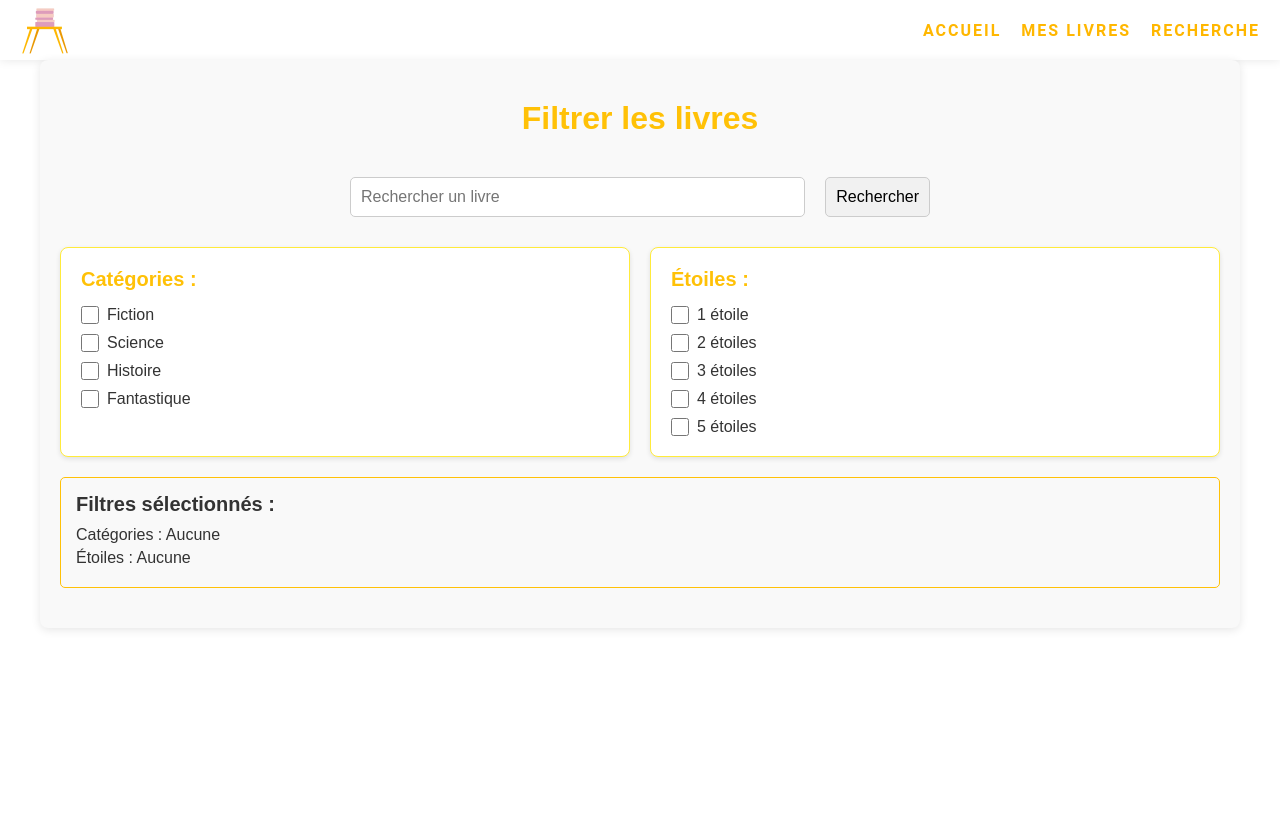
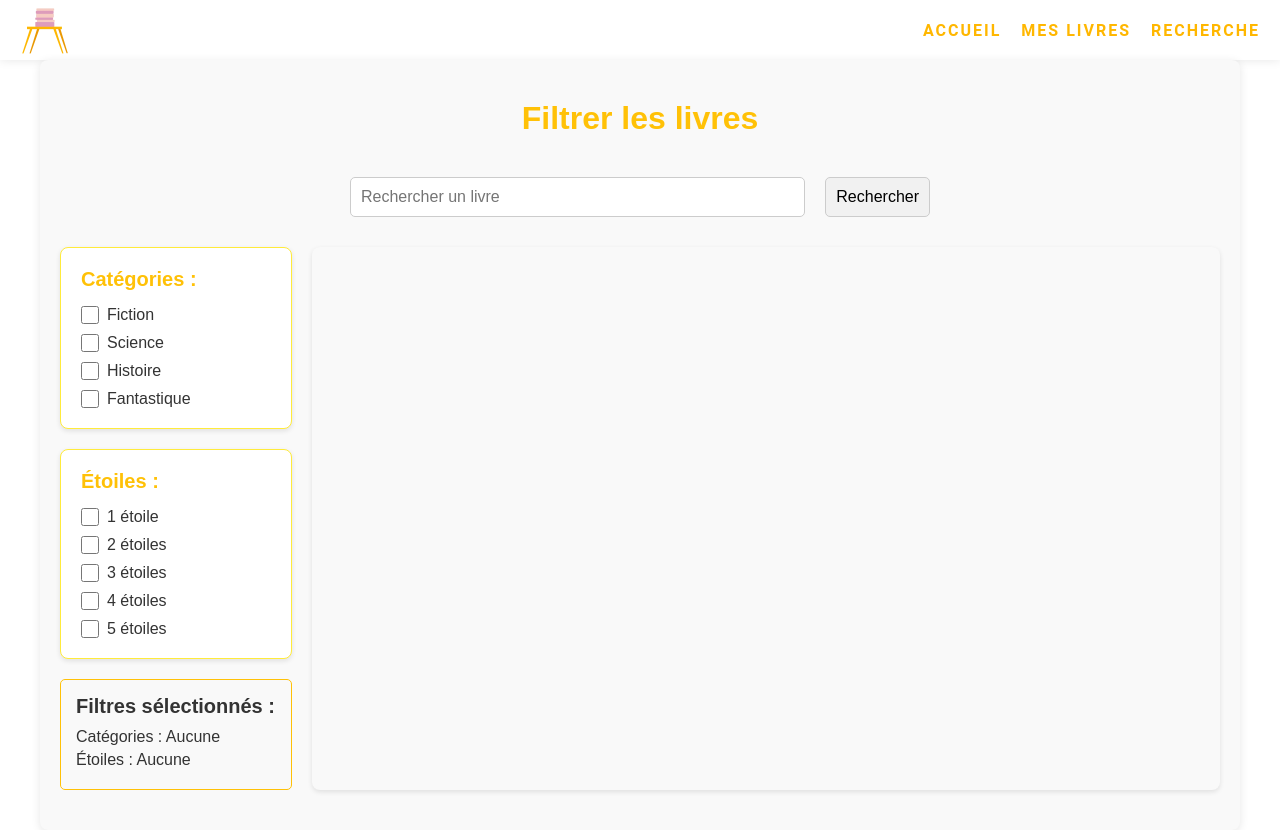
Before and after one commit to teo-crth/au-detour-des-mots, a React (Vite) app: page /recherche in a window 1280 px wide. Before the commit the page ends 800 px from the top, so only its background shows below. Built offline with nearby package versions, Linux system fonts and the light colour scheme.

Commit message:
checkbox V2.0

```diff
--- a/src/pages/searchPage/SearchPage.jsx
+++ b/src/pages/searchPage/SearchPage.jsx
@@ -28,7 +28,9 @@ const SearchPage = () => {
             <div className="top-bar">
                 <SearchBar />
             </div>
-            <div className="filter-container">
+            <div className="content">
+                {/* Section gauche : Filtres */}
+                <aside className="sidebar">
                     <div className="filter-item">
                         <h3>Catégories :</h3>
                         <div className="checkbox-group">
@@ -48,7 +50,6 @@ const SearchPage = () => {
                             ))}
                         </div>
                     </div>
-
                     <div className="filter-item">
                         <h3>Étoiles :</h3>
                         <div className="checkbox-group">
@@ -68,12 +69,17 @@ const SearchPage = () => {
                             ))}
                         </div>
                     </div>
-            </div>
-
                     <div className="selected-filters">
                         <h3>Filtres sélectionnés :</h3>
                         <p>Catégories : {selectedCategories.join(', ') || 'Aucune'}</p>
                         <p>Étoiles : {selectedStars.join(', ') || 'Aucune'}</p>
+                    </div>
+                </aside>
+
+                {/* Section droite : Contenu расширенный */}
+                <main className="main-content">
+                    {/* Здесь можно добавить содержимое, например, список книг */}
+                </main>
             </div>
         </div>
     );
--- a/src/pages/searchPage/searchPage.css
+++ b/src/pages/searchPage/searchPage.css
@@ -29,16 +29,20 @@
     margin-bottom: 30px;
 }
 
-.filter-container {
+.content {
     display: flex;
-    justify-content: space-between;
     gap: 20px;
-    flex-wrap: wrap;
+}
+
+/* Section gauche */
+.sidebar {
+    flex: 0 0 20%;
+    display: flex;
+    flex-direction: column;
+    gap: 20px;
 }
 
 .filter-item {
-    flex: 1;
-    min-width: 300px;
     padding: 20px;
     background-color: white;
     border: 1px solid var(--yellow-light);
@@ -69,7 +73,7 @@ label {
 }
 
 label.active {
-    color: var(--yellow-dark); /* Изменение цвета текста при выборе */
+    color: var(--yellow-dark);
     font-weight: bold;
 }
 
@@ -84,7 +88,6 @@ input[type="checkbox"]:checked {
 }
 
 .selected-filters {
-    margin-top: 20px;
     padding: 15px;
     /*background-color: var(--yellow-light);*/
     border: 1px solid var(--yellow-dark);
@@ -102,3 +105,12 @@ input[type="checkbox"]:checked {
     margin: 5px 0;
     font-size: 1rem;
 }
+
+/* Section droite */
+.main-content {
+    flex: 1; /* Reste de la largeur */
+    background-color: var(--background-light);
+    padding: 20px;
+    border-radius: 8px;
+    box-shadow: 0px 2px 5px rgba(0, 0, 0, 0.1);
+}
```
Also changed, not shown: src/pages/searchPage/devSearchPage.jsx (deleted, +0 -52 lines). Lines whose indentation alone changed are shown as unchanged.
